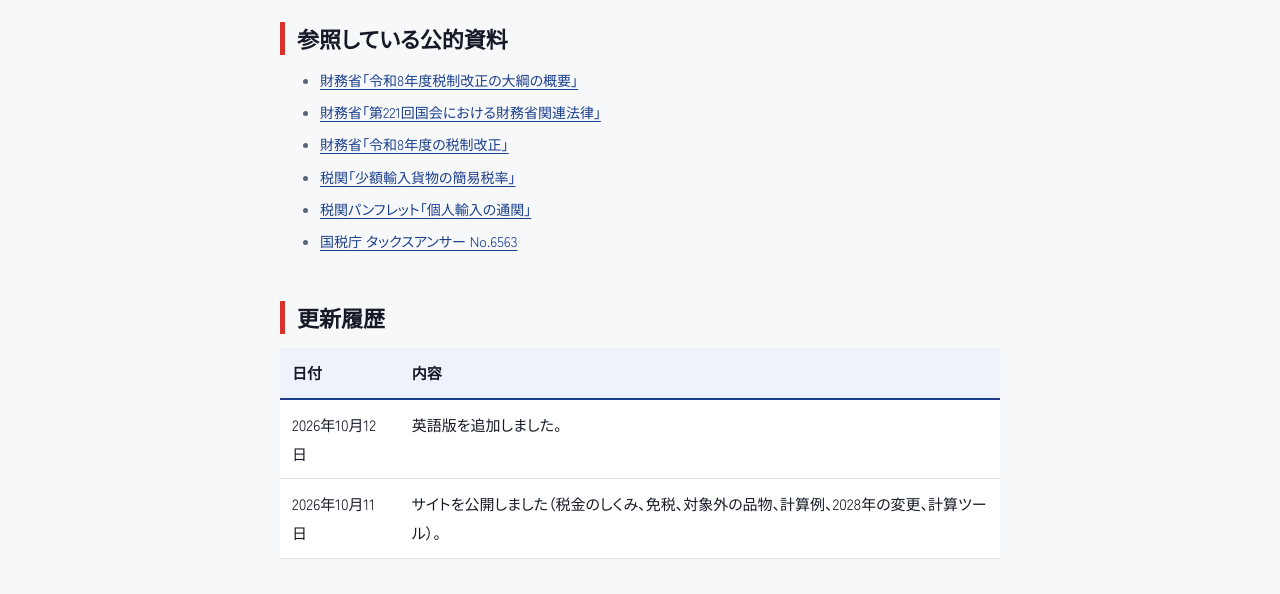
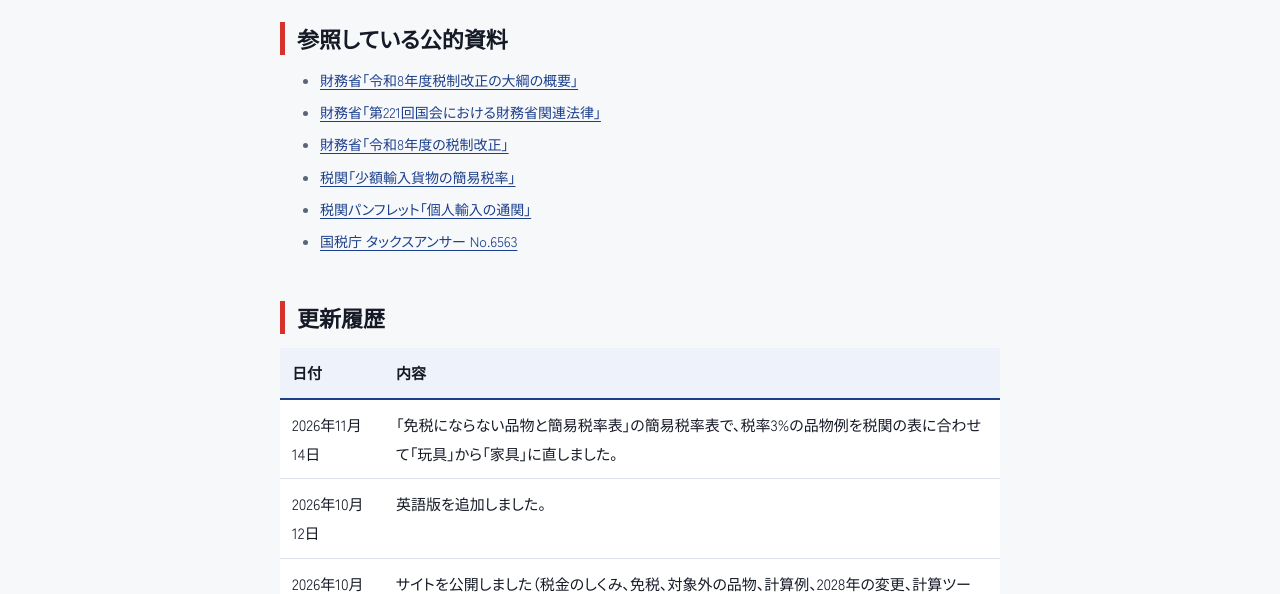
Before and after one commit to ktvr25277/import-square, a plain HTML site: page sources.html in a window 1280 px wide. Shown: the part 208-802 px from the top of the page. Drawn offline with Linux system fonts and the light colour scheme.

Commit message:
Update tax item example in simplified tax rate table
Updated the example of a 3% tax item in the simplified tax rate table from 'toys' to 'furniture' to align with customs documentation.

```diff
--- a/sources.html
+++ b/sources.html
@@ -36,6 +36,7 @@
 <li><a href="https://www.mof.go.jp/tax_policy/tax_reform/outline/fy2026/08taikou_gaiyou.htm" rel="noopener">財務省「令和8年度税制改正の大綱の概要」</a></li><li><a href="https://www.mof.go.jp/about_mof/bills/221diet/index.html" rel="noopener">財務省「第221回国会における財務省関連法律」</a></li><li><a href="https://www.mof.go.jp/tax_policy/publication/brochure/zeisei2026_pdf/zeisei26_all.pdf" rel="noopener">財務省「令和8年度の税制改正」</a></li><li><a href="https://www.customs.go.jp/tsukan/kanizeiritsu.htm" rel="noopener">税関「少額輸入貨物の簡易税率」</a></li><li><a href="https://www.customs.go.jp/zeikan/pamphlet/kojintsukan.pdf" rel="noopener">税関パンフレット「個人輸入の通関」</a></li><li><a href="https://www.nta.go.jp/taxes/shiraberu/taxanswer/shohi/6563.htm" rel="noopener">国税庁 タックスアンサー No.6563</a></li></ul>
 <h2>更新履歴</h2>
 <table><tr><th>日付</th><th>内容</th></tr>
+<tr><td>2026年11月14日</td><td>「免税にならない品物と簡易税率表」の簡易税率表で、税率3%の品物例を税関の表に合わせて「玩具」から「家具」に直しました。</td></tr>
 <tr><td>2026年10月12日</td><td>英語版を追加しました。</td></tr>
 <tr><td>2026年10月11日</td><td>サイトを公開しました（税金のしくみ、免税、対象外の品物、計算例、2028年の変更、計算ツール）。</td></tr></table>
 <h2>確認できていないこと</h2>
```
